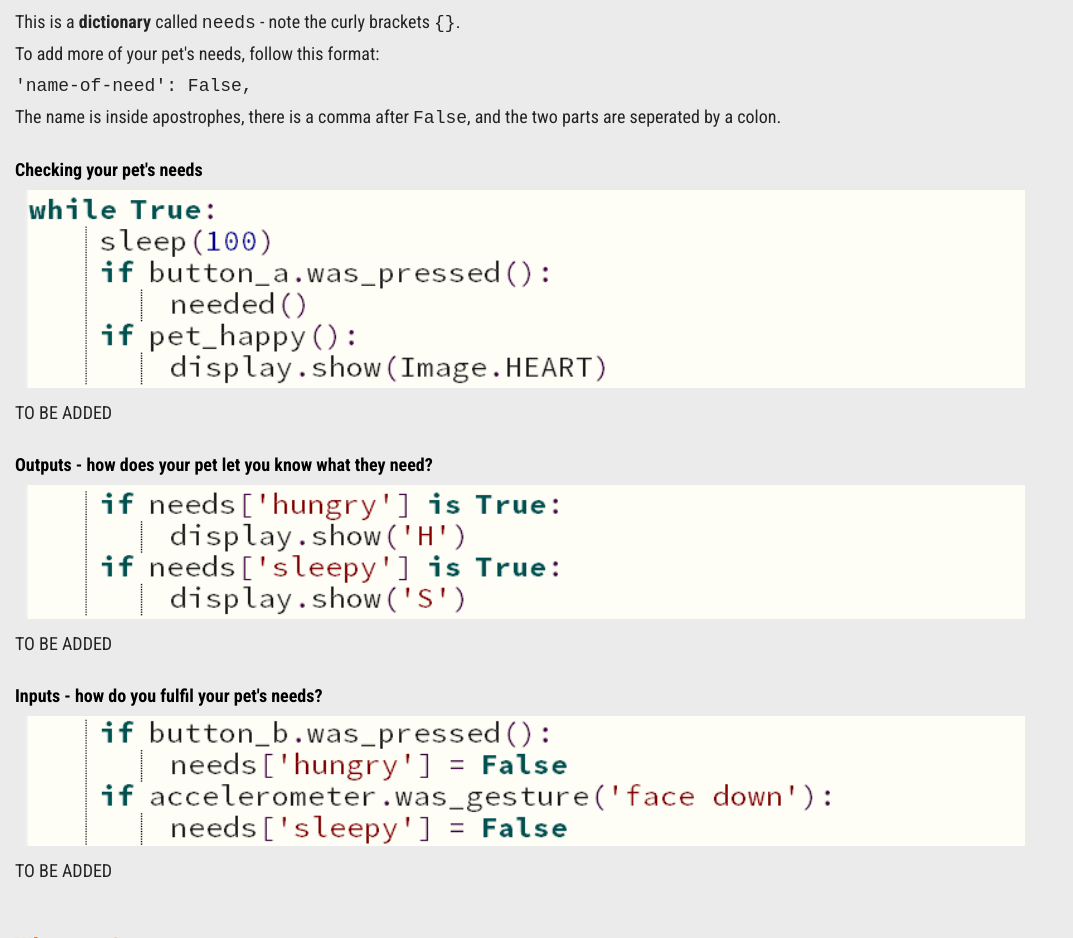
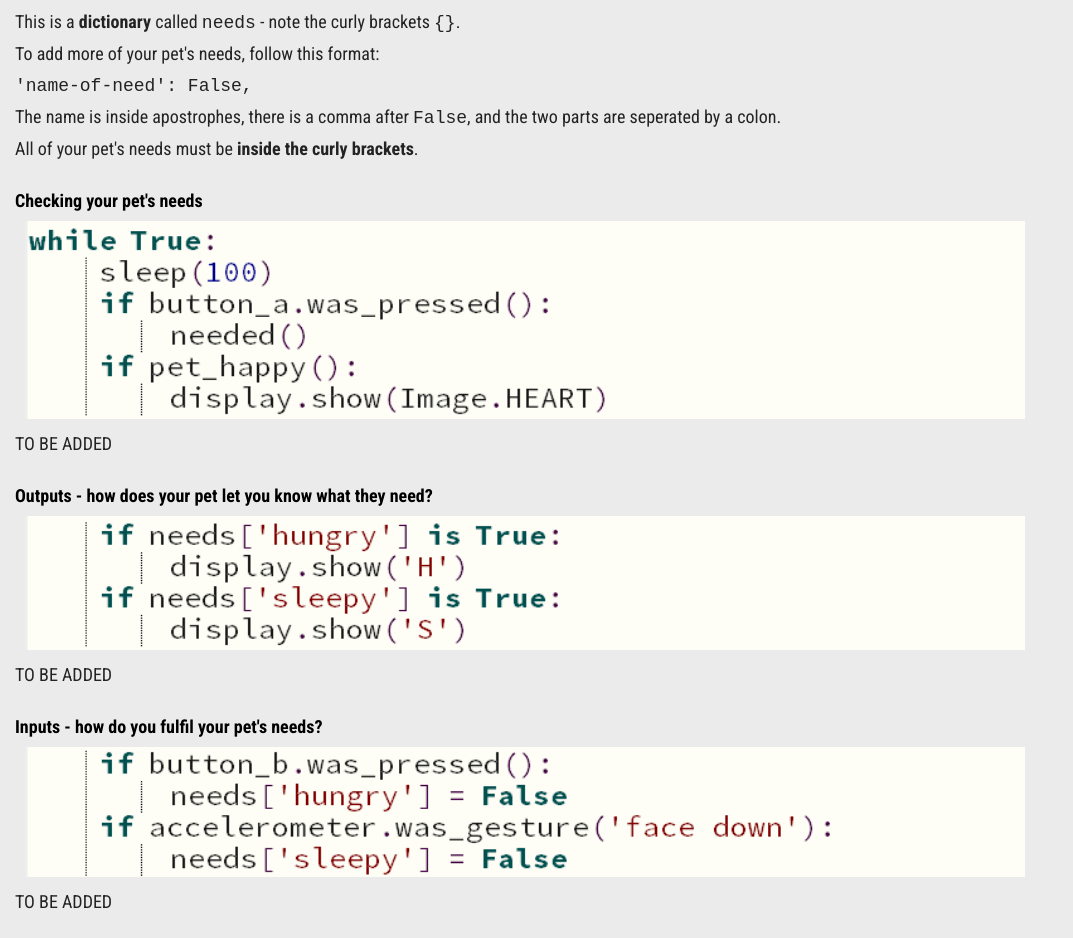
Before and after one commit to ScienceOxford/cyber-pet, a plain HTML site: page structure.html in a window 1280 px wide. Shown: the part 1721-2659 px from the top of the page, without its empty margins (0-1073 px from the left). Drawn offline with Linux system fonts and the light colour scheme.

Commit message:
Update structure.html

```diff
--- a/structure.html
+++ b/structure.html
@@ -78,6 +78,7 @@ while True:
       <p>To add more of your pet's needs, follow this format:</p>
       <p><code>'name-of-need': False,</code></p>
       <p>The name is inside apostrophes, there is a comma after <code>False</code>, and the two parts are seperated by a colon.</p>
+      <p>All of your pet's needs must be <strong>inside the curly brackets</strong>.</p>
       <br>
     </div>
 
```
